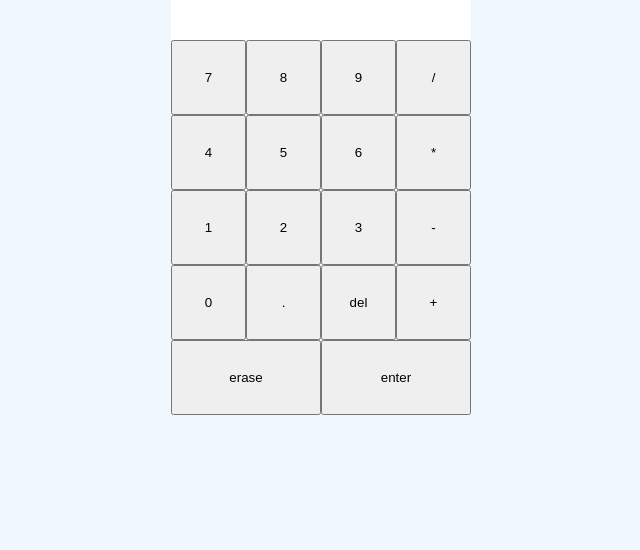
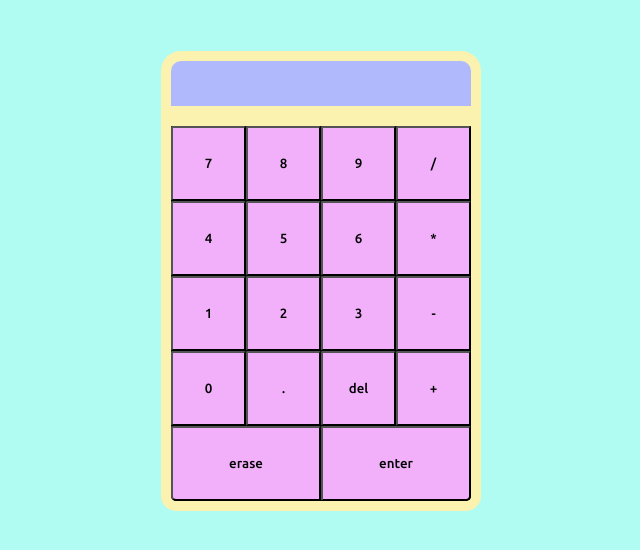
Before and after one commit to Emil-Lima/calculator, a plain HTML site: page index.html in a window 1280 px wide. Shown: the whole page, without its empty margins (319-959 px from the left). Drawn offline with Linux system fonts and the light colour scheme.

Commit message:
Styled the app a bit.

```diff
--- a/style.css
+++ b/style.css
@@ -1,8 +1,9 @@
 body {
-    background-color: aliceblue;
+    background-color: #B0FBF2;
 }
 
 #mainContainer {
+    margin-top: 4%;
     display: flex;
     justify-content: center;
     flex-direction: column;
@@ -10,20 +11,29 @@ body {
 }
 
 #bothScreens {
-    background-color: white;
+    background-color: #B0B9FB;
+    border: 10px solid #FBF2B0;
+    border-top-left-radius: 20px;
+    border-top-right-radius: 20px;
+    box-shadow: 5px;
+    font-family: 'Ubuntu', sans-serif;
 }
 
 #smallerScreen {
     height: 15px;
+    text-indent: 5px;
+    font-size: 15px;
+    padding-top: 2px;
 }
 
 #screen {
-    margin-top: 1%;
+    margin-top: 2%;
     margin-bottom: 2px;
     width: 300px;
     height: 20px;
     text-align: right;
     text-justify: center;
+    font-size: 20px;
 }
 
 #calculatorContainer {
@@ -31,20 +41,30 @@ body {
     grid-template-rows: repeat(5,1fr);
     grid-template-columns: repeat(4,1fr);
     width: 300px;
+    border: 10px solid #FBF2B0;;
+    background-color: black;
+    border-bottom-left-radius: 15px;
+    border-bottom-right-radius: 15px;
 }
 
 button {
     cursor: pointer;
     height: calc(300px/4);
     width: calc(300px/4);
+    background-color: #F2B0FB;
+    border-color: black;
+    border-radius: 2px;
+    font-family: 'Ubuntu', sans-serif;
 }
 
 #enter {
     grid-column-start: span 2;
     width: calc(300px/2);
+    border-bottom-right-radius: 5px;
 }
 
 #erase {
     grid-column-start: span 2;
     width: calc(300px/2);
+    border-bottom-left-radius: 5px;
 }
```
